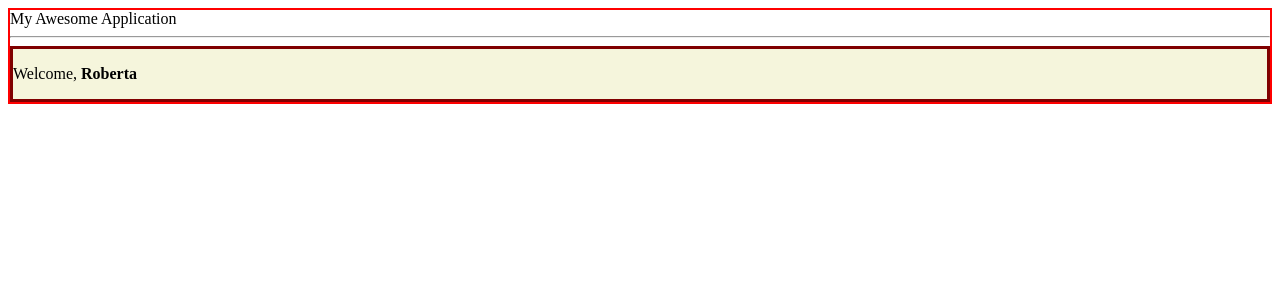
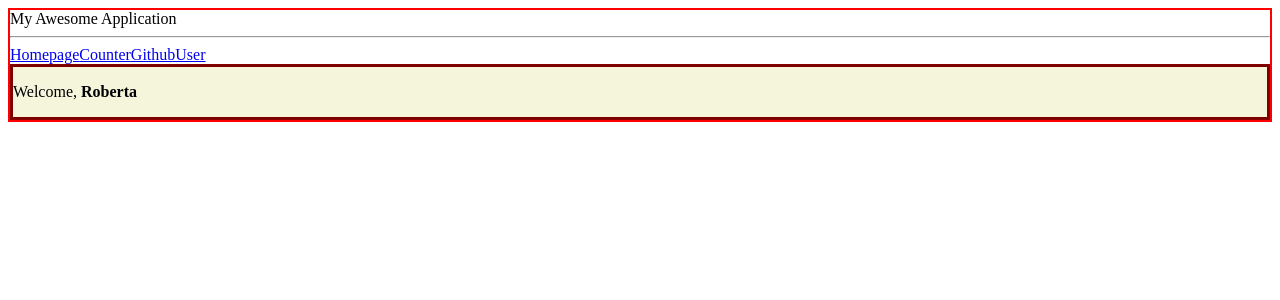
Before and after one commit to RobertaRagusa/react-exercises, a React (Create React App) app: page / in a window 1280 px wide. Shown: the top 300 px of the page. Built offline with nearby package versions, Linux system fonts and the light colour scheme.

Commit message:
react-router-04

```diff
--- a/src/App.js
+++ b/src/App.js
@@ -1,5 +1,5 @@
 import React from "react";
-import { Route, Routes } from "react-router-dom";
+import { Link, Route, Routes } from "react-router-dom";
 // import { CarDetails } from "./CarDetails";
 // import { ClickCounter } from "./ClickCounter";
 import { Counter } from "./Counter";
@@ -35,6 +35,9 @@ export class App extends React.Component {
   render() {
     return (
       <Container title="My Awesome Application">
+        <Link to="/">Homepage</Link>
+        <Link to="counter">Counter</Link>
+        <Link to="users/:username">GithubUser</Link>
         <Routes>
           <Route path="/" element={<Welcome name="Roberta" />} />
           <Route path="counter" element={<Counter />} />
```
